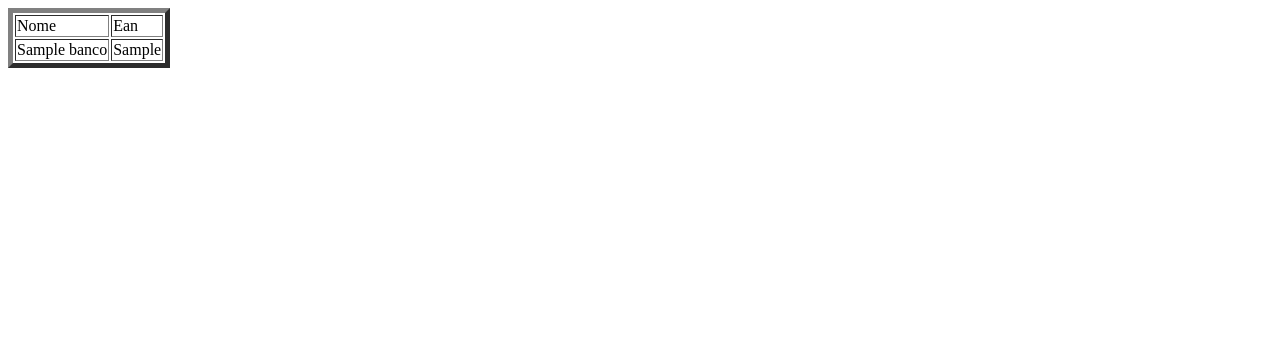
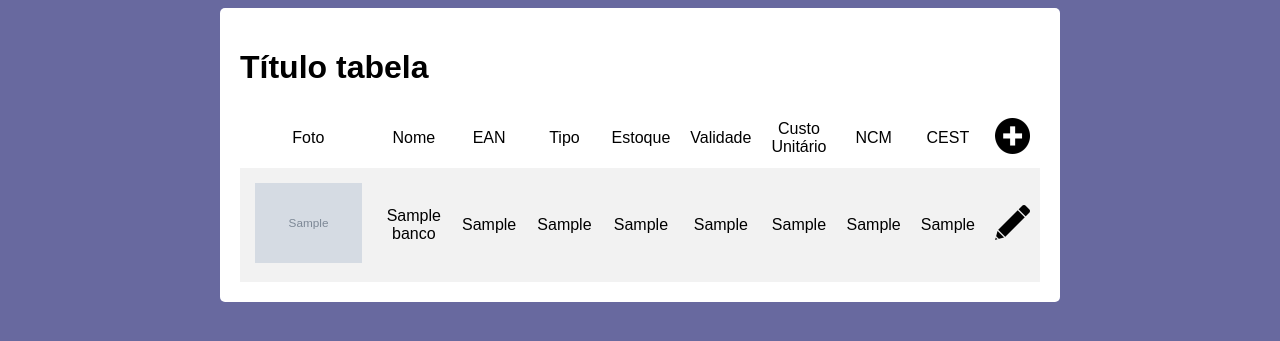
Before and after one commit to Darksuddent/Projeto-Administracao-Estoque, a PHP site: page / in a window 1280 px wide. Shown: the top 341 px of the page. Run offline with PHP 8.4, Linux system fonts and the light colour scheme; tables that the repository leaves empty or names only in its code hold one stand-in row (values such as "Sample post"); grey boxes marked "Sample" are stand-in pictures.

Commit message:
Estoque, Validade, Custo e Foto adicionados
+Estoque
+Validade
+Custo
+Foto
-bibliotecas
-pasta imagens
-estilo css
-editar
-criar

```diff
--- /dev/null
+++ b/bibliotecas/style.css
@@ -0,0 +1,36 @@
+div.tabela{
+    border-radius: 5px;
+    background-color: white;
+    width: 800px;
+    font-family: Arial;
+    margin: auto;
+    padding: 20px;
+}
+body{
+    background-color: rgb(104, 105, 159);
+}
+table.resultado{
+    width: 100%;
+    text-align: left;
+    border-collapse: collapse;
+}
+table.resultado tr{
+    height: 50px;
+}
+table.resultado td{
+    padding: 10px;
+    text-align: center;
+}
+table.resultado tr:nth-child(even){
+    background-color: #f2f2f2;
+}
+table.resultado td:nth-child(1){
+    width: 50px;
+}
+table.resultado td:nth-child(3){
+    width: 90px;
+}
+img.mini{
+    padding: 5px;
+    height: 80px;
+}
--- a/index.php
+++ b/index.php
@@ -3,22 +3,21 @@
 <head>
     <?php
     require_once "connect.php";
-
     ?>
     <meta charset="UTF-8">
-    <meta http-equiv="X-UA-Compatible" content="IE=edge">
-    <meta name="viewport" content="width=device-width, initial-scale=1.0">
+    <link rel="stylesheet" href="bibliotecas/style.css">
     <title>Tabela teste</title>
 </head>
 <body>
-    <div name='tabela' >
-        <table border='5'>
-        <tr><td>Nome<td>Ean
+    <div class='tabela'>
+        <table class='resultado'>
+        <h1>Título tabela</h1>
+        <tr><td>Foto<td>Nome<td>EAN<td>Tipo<td>Estoque <td>Validade <td> Custo Unitário <td>NCM<td>CEST<td> <a href='adicionar.php'><img src='bibliotecas/imagens/adicionar.png'></a>
         <?php
         $query = "SELECT * from banco";
         if($result = $banco->query($query)){
             while($obj = $result->fetch_object()){
-                echo "<tr><td> $obj->nome <td> $obj->ean";
+                echo "<tr><td><img class='mini' src='imagens/$obj->imagem'><td> $obj->nome <td> $obj->ean <td> $obj->tipo <td> $obj->estoque <td> $obj->validade <td> $obj->custo <td>$obj->ncm <td> $obj->cest <td> <a href='editar.php'><img src='bibliotecas/imagens/editar.png'></a>";
             }
         }
         ?>
```
Also changed, not shown: adicionar.php (added, +12 -0 lines), editar.php (added, +12 -0 lines), bibliotecas/imagens/adicionar.png (added), bibliotecas/imagens/editar.png (added), imagens/segno.jpg (added), 1 other file.
